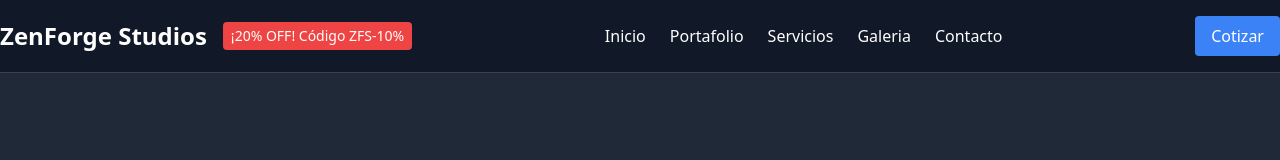
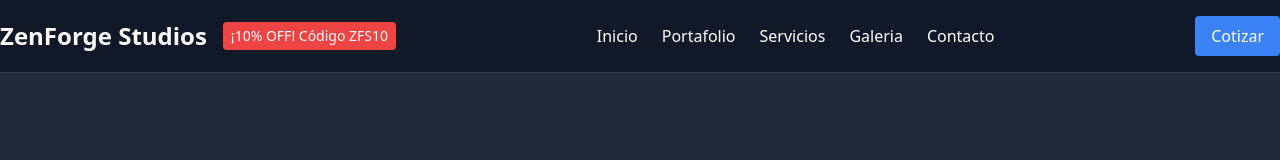
Before and after one commit to ZenForge-Studios/zenforge-porfolio, an Astro site: page / in a window 1280 px wide. Shown: the top 160 px of the page. Built offline with nearby package versions, Linux system fonts and the light colour scheme; Astro itself is replaced by a stand-in of ours.

Commit message:
Build #5

```diff
--- a/src/components/Navbar.astro
+++ b/src/components/Navbar.astro
@@ -3,7 +3,7 @@
     <!-- Logo y promoción -->
     <div class="flex items-center space-x-4">
       <a href="/" class="text-2xl font-bold hover:text-blue-400">ZenForge Studios</a>
-      <span class="bg-red-500 text-white px-2 py-1 rounded text-sm">¡20% OFF! Código ZFS-10%</span>
+      <a href="/" class="bg-red-500 text-white px-2 py-1 rounded text-sm">¡10% OFF! Código ZFS10</a></li>
     </div>
     <!-- Menú -->
     <ul class="flex space-x-6">
```
Also changed, not shown: public/favicon.svg (renamed from public/favicon.png).
